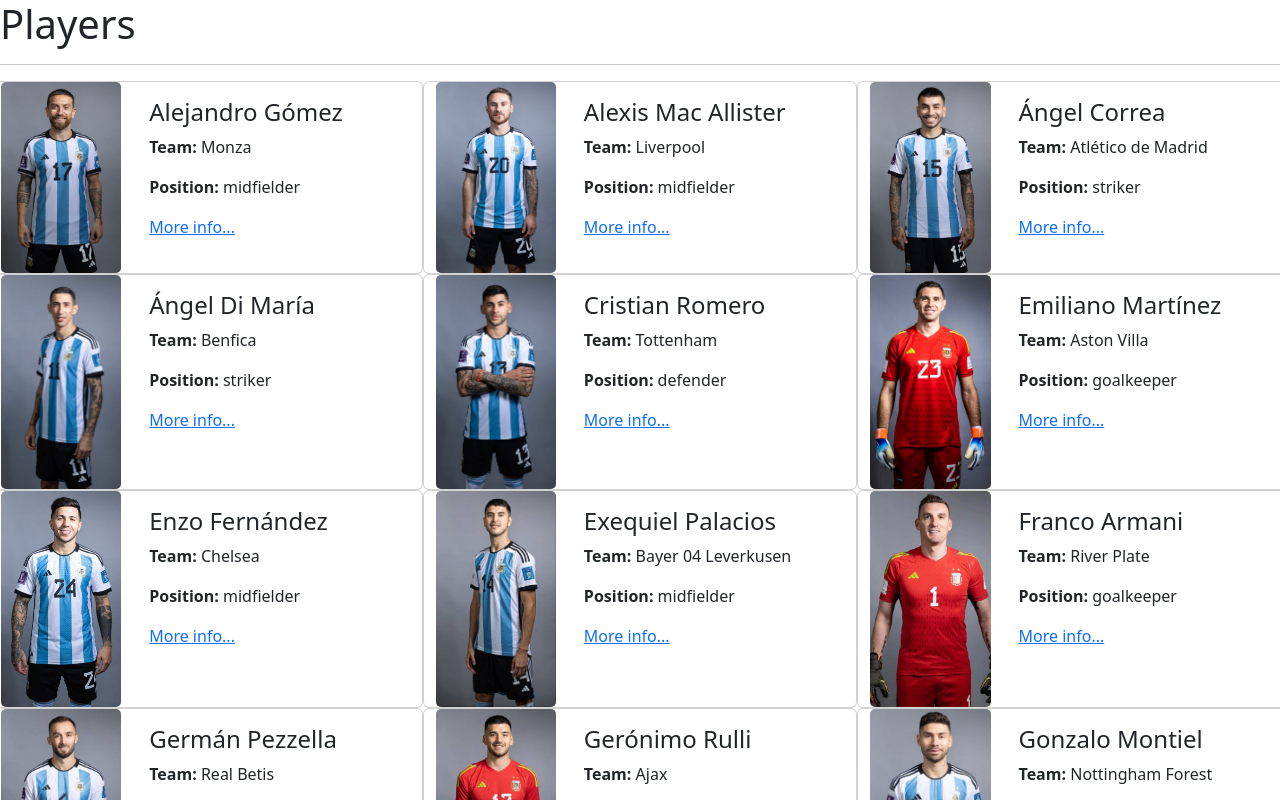
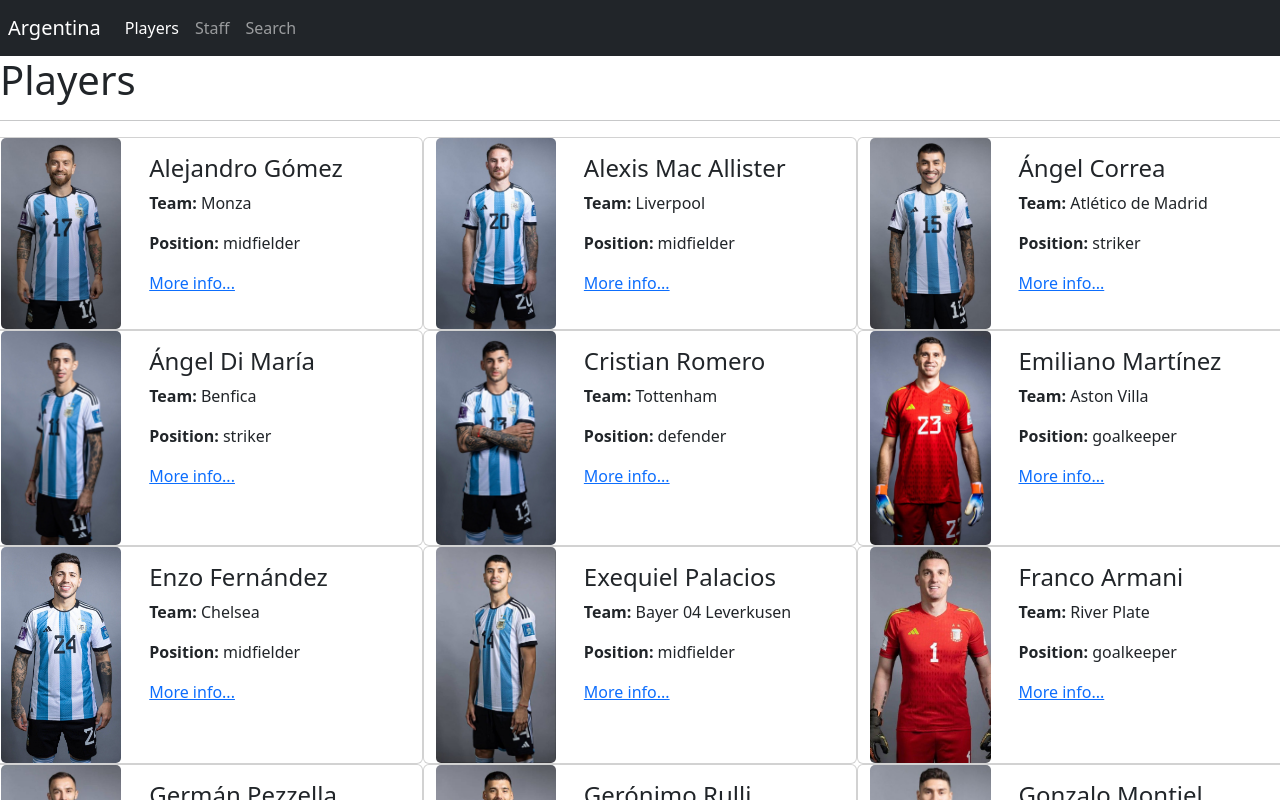
Before and after one commit to GBalatti9/argentina-wold-cup, a React (Vite) app: page /players in a window 1280 px wide. Shown: the top 800 px of the page. Built offline with nearby package versions, Linux system fonts and the light colour scheme.

Commit message:
Navigation logic

```diff
--- a/src/staff/routes/PlayersAndStaffRoutes.jsx
+++ b/src/staff/routes/PlayersAndStaffRoutes.jsx
@@ -1,10 +1,13 @@
 import { Navigate, Route, Routes } from "react-router-dom"
 import { PlayersPage, StaffPage } from "../pages"
+import { Navbar } from "../../ui"
 
 
 export const PlayersAndStaffRoutes = () => {
     return (
         <>
+            <Navbar />
+
             <Routes>
                 <Route path="/players" element={ <PlayersPage /> } />
                 <Route path="/staff" element={ <StaffPage /> } />
--- a/src/ui/components/Navbar.jsx
+++ b/src/ui/components/Navbar.jsx
@@ -1,7 +1,41 @@
 import React from 'react'
+import { Link, NavLink, useLocation } from 'react-router-dom'
 
 export const Navbar = () => {
+    const { pathname } = useLocation();
+
     return (
-        <div>Navbar</div>
+        <>
+            <nav className='navbar navbar-expand-sm navbar-dark bg-dark p-2'>
+                <Link
+                    className='navbar-brand'
+                    to={ pathname === '/players' ? '/staff' : '/' }
+                >
+                    Argentina
+                </Link>
+
+                <div className="navbar-collapse">
+                    <div className="navbar-nav">
+                        <NavLink
+                            className={ ({ isActive }) => `nav-item nav-link ${ isActive ? 'active' : '' }` }
+                            to='/players' >
+                            Players
+                        </NavLink>
+
+                        <NavLink className={ ({ isActive }) => `nav-item nav-link ${ isActive ? 'active' : '' }` }
+                            to='/staff' >
+                            Staff
+                        </NavLink>
+
+                        <NavLink
+                        className={ ({ isActive }) => `nav-item nav-link ${ isActive ? 'active' : '' }`}
+                        to="/search"
+                        >
+                        Search
+                    </NavLink>
+                    </div>
+                </div>
+            </nav>
+        </>
     )
 }
```
